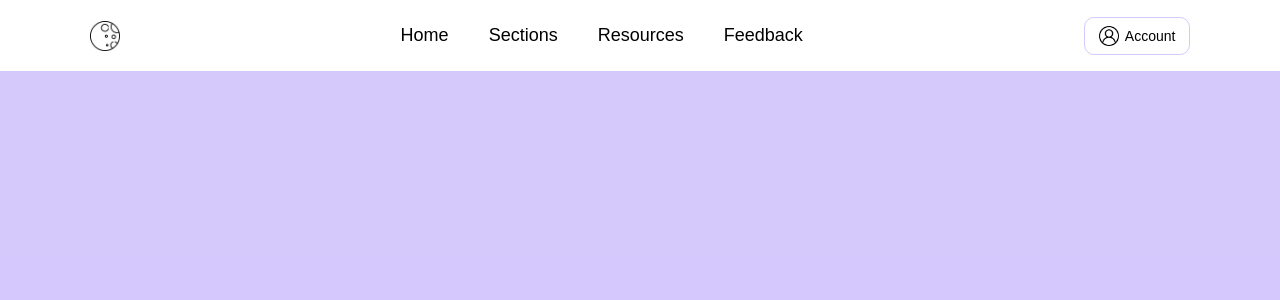
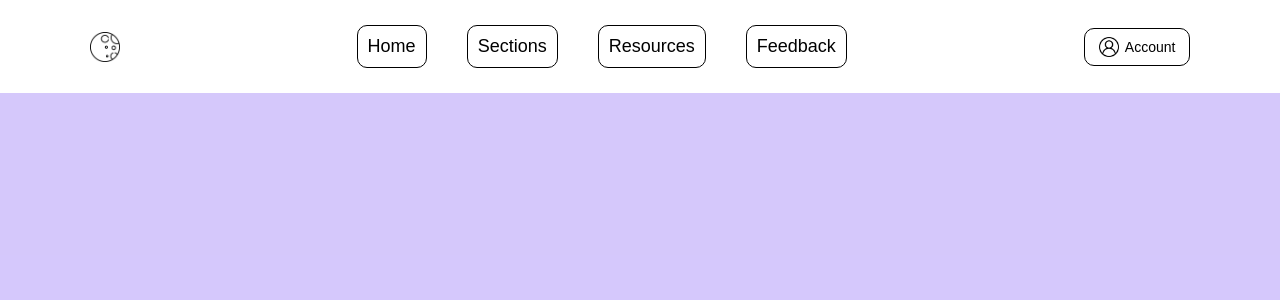
Before and after one commit to Lipiu/Learn-With-eASE, a React app in the folder frontend/: page / in a window 1280 px wide. Shown: the top 300 px of the page. Built offline with nearby package versions, Linux system fonts and the light colour scheme; the HTML template or start-up script is replaced by a standard one.

Commit message:
customized the buttons and added borders

```diff
--- a/frontend/src/components/Navbar/Navbar.css
+++ b/frontend/src/components/Navbar/Navbar.css
@@ -16,6 +16,9 @@ ul {
 
 ul li {
     display: inline-block;
+    border: 1px solid var(--nav-border);
+    border-radius: 10px;
+    padding: 10px;
     margin: 10px 20px;
     font-size: 18px;
     cursor: pointer;
--- a/frontend/src/index.css
+++ b/frontend/src/index.css
@@ -11,16 +11,26 @@
     --container-bg: rgba(207, 192, 251, 0.87);
 
     /*Account button variables for light mode*/
-    --account-border: rgba(207, 192, 251, 0.87);
+    --account-border: black;
+    --account-bg: white;
+    --account-text: black;
+
+    /*Navbar border variables light mode*/
+    --nav-border: black;
 }
 
 .dark {
-    --bg: #000;
+    --bg: black;
     --text: white;
     --container-bg: #222;
 
     /* Account button variables for dark mode */
-    --account-border: #444;
+    --account-border: black;
+    --account-bg: black;
+    --account-text: white;
+
+    /*Navbar border variables dark mode*/
+    --nav-border: white;
 }
 
 body {
```
